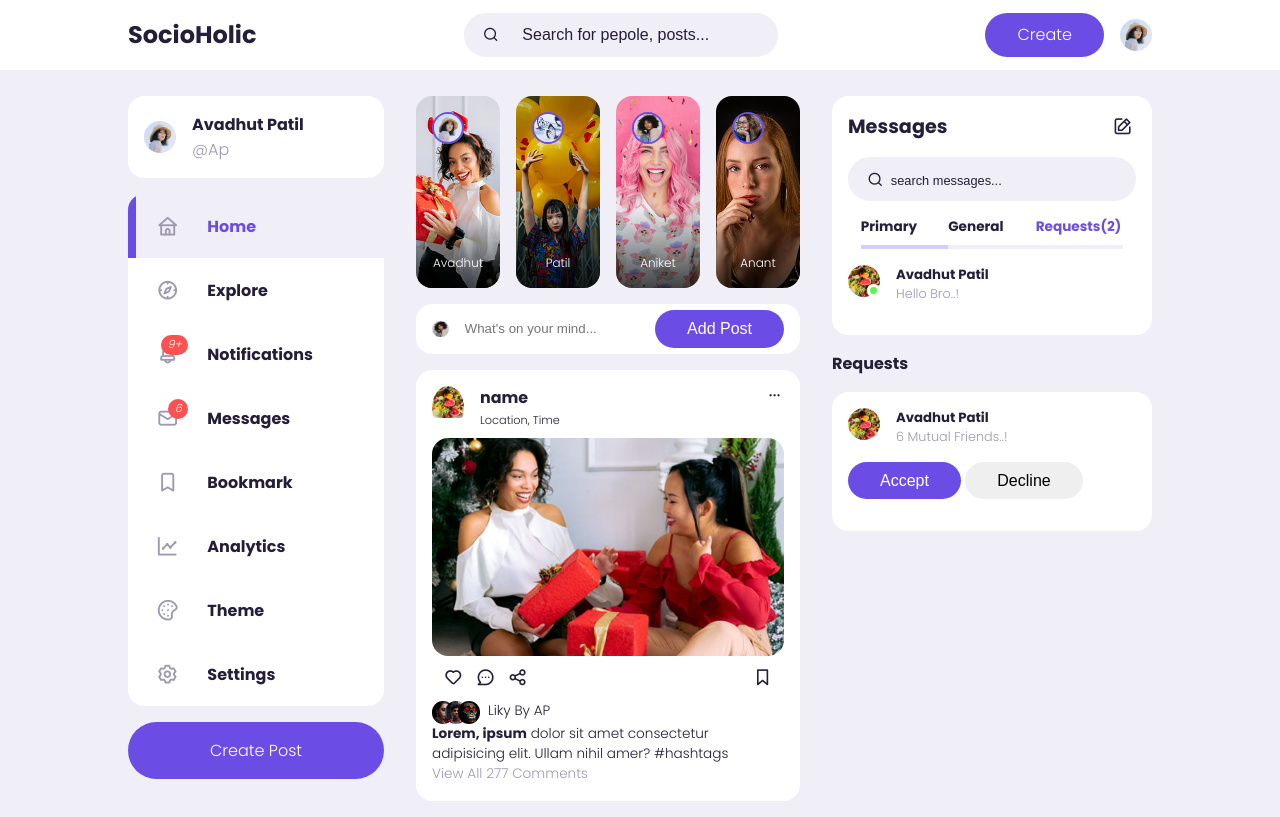
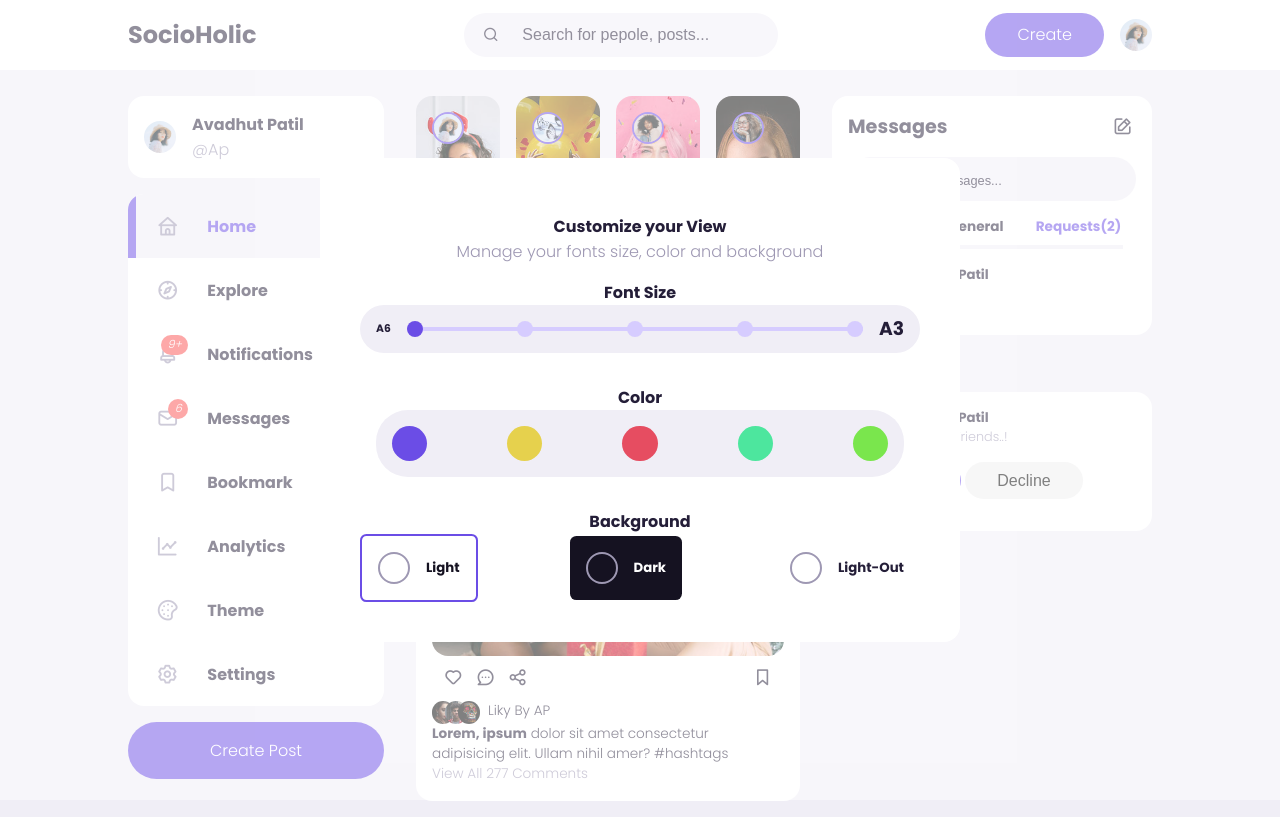
Before and after one commit to Mr-Ap/social-media-app, a plain HTML site: page index.html in a window 1280 px wide. Drawn offline with nearby package versions, Linux system fonts and the light colour scheme.

Commit message:
added theme customization

```diff
--- a/index.html
+++ b/index.html
@@ -256,6 +256,53 @@
       </div>
     </div>
   </main>
+  <!-- Theme Customization -->
+  <div class="theme-customize">
+    <div class="card">
+      <div class="header">
+        <h4>Customize your View</h4>
+        <p class="text-muted">Manage your fonts size, color and background</p>
+      </div>
+      <div class="font-size">
+        <h4>Font Size</h4>
+        <div>
+          <h6>A6</h6>
+          <div class="choose-font-size">
+            <span class="font-size-1 active"></span>
+            <span class="font-size-2"></span>
+            <span class="font-size-3"></span>
+            <span class="font-size-4"></span>
+            <span class="font-size-5"></span>
+          </div>
+          <h3>A3</h3>
+        </div>
+      </div>
+      <div class="color">
+        <h4>Color</h4>
+        <div class="choose-color">
+          <span class="color-1 active"></span>
+          <span class="color-2"></span>
+          <span class="color-3"></span>
+          <span class="color-4"></span>
+          <span class="color-5"></span>
+        </div>
+      </div>
+      <div class="background">
+        <h4>Background</h4>
+        <div class="choose-bg">
+          <div class="bg-1 active"><span></span>
+            <h5 for="bg-1">Light</h5>
+          </div>
+          <div class="bg-2"><span></span>
+            <h5 for="bg-2">Dark</h5>
+          </div>
+          <div class="bg-3"><span></span>
+            <h5 for="bg-3">Light-Out</h5>
+          </div>
+        </div>
+      </div>
+    </div>
+  </div>
 </body>
 
 </html>
--- a/style.css
+++ b/style.css
@@ -520,6 +520,153 @@ main .container .rightbar {
 	font-size: 0.8rem;
 }
 
-.rightbar .friend-requests .request .action{
+.rightbar .friend-requests .request .action {
 	margin: 1rem 0;
 }
+
+/* Theme Customization */
+
+.theme-customize {
+	background: rgba(255, 255, 255, 0.5);
+	width: 100vw;
+	height: 100vh;
+	z-index: 100;
+	font-size: 1rem;
+	display: flex;
+	justify-content: center;
+	align-items: center;
+	position: fixed;
+	top: 0;
+	left: 0;
+	text-align: center;
+	/* font-size: 0.9rem; */
+}
+
+.theme-customize .card {
+	background: var(--color-white);
+	padding: 2.5rem;
+	border-radius: var(--card-border-radius);
+	width: 50%;
+}
+
+.theme-customize .card .header {
+	margin: 1rem 0;
+}
+
+.theme-customize .card .font-size > div {
+	display: flex;
+	justify-content: space-between;
+	align-items: center;
+	background: var(--color-light);
+	border-radius: var(--border-radius);
+	padding: var(--search-padding);
+}
+
+.theme-customize .card .font-size .choose-font-size {
+	background: var(--color-secondary);
+	flex: 1;
+	height: 0.3rem;
+	margin: 0 1rem;
+	display: flex;
+	justify-content: space-between;
+	align-items: center;
+}
+
+.card .font-size .choose-font-size > span {
+	background-color: var(--color-secondary);
+	width: 1rem;
+	height: 1rem;
+	border-radius: 50%;
+	cursor: pointer;
+}
+
+.card .font-size .choose-font-size > span.active {
+	background-color: var(--color-primary);
+}
+
+.theme-customize .card .color {
+	margin-top: 2rem;
+}
+
+.theme-customize .card .color .choose-color {
+	background: var(--color-light);
+	flex: 1;
+	margin: 0 1rem;
+	display: flex;
+	justify-content: space-between;
+	align-items: center;
+	background: var(--color-light);
+	border-radius: var(--border-radius);
+	padding: 1rem;
+}
+
+.card .color .choose-color > span {
+	width: 2.2rem;
+	height: 2.2rem;
+	border-radius: 50%;
+	cursor: pointer;
+}
+
+.card .color .choose-color > span:nth-child(1) {
+	background: hsl(252, 75%, 60%);
+}
+
+.card .color .choose-color > span:nth-child(2) {
+	background: hsl(52, 75%, 60%);
+}
+.card .color .choose-color > span:nth-child(3) {
+	background: hsl(352, 75%, 60%);
+}
+.card .color .choose-color > span:nth-child(4) {
+	background: hsl(152, 75%, 60%);
+}
+.card .color .choose-color > span:nth-child(5) {
+	background: hsl(102, 75%, 60%);
+}
+
+.theme-customize .card .background {
+	margin-top: 2rem;
+}
+
+.theme-customize .card .background .choose-bg {
+	display: flex;
+	justify-content: space-between;
+	align-items: center;
+}
+
+.card .background .choose-bg > div {
+	display: flex;
+	justify-content: space-between;
+	align-items: center;
+	font-size: 1rem;
+	cursor: pointer;
+	padding: var(--card-padding);
+	border-radius: 0.4rem;
+}
+
+.card .background .choose-bg > div.active {
+	border: 2px solid var(--color-primary);
+}
+
+.card .background .choose-bg .bg-1 {
+	background-color: var(--color-white);
+	color: var(--color-black);
+}
+
+.card .background .choose-bg .bg-2 {
+	background-color: var(--color-dark);
+	color: var(--color-white);
+}
+
+.card .background .choose-bg .bg-2 {
+	background-color: hsl(252, 30%, 10%);
+	color: var(--color-white);
+}
+
+.card .background .choose-bg > div >span{
+	width: 2rem;
+	height: 2rem;
+	border: 2px solid var(--color-gray);
+	border-radius: 1rem;
+	margin-right: 1rem;
+}
```
